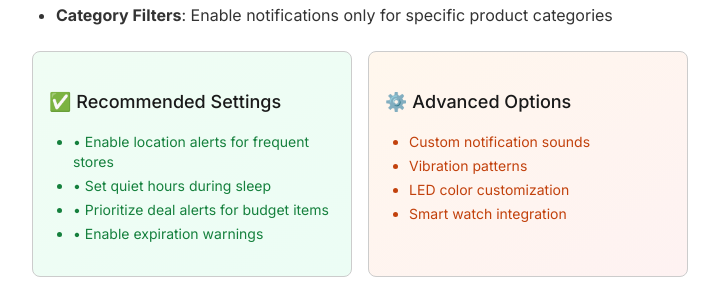
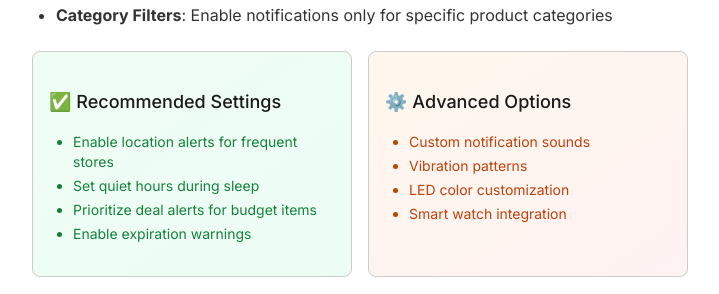
Before and after one commit to ShopisMarket/ShopisWiki, an Astro site: page /features/smart-notifications in a window 1280 px wide. Shown: the part 4000-4294 px from the top of the page, without its empty margins (288-1007 px from the left). Built offline with nearby package versions, Linux system fonts and the light colour scheme; Astro itself is replaced by a stand-in of ours.

Commit message:
Updated smart-notifications.astro

```diff
--- a/src/pages/features/smart-notifications.astro
+++ b/src/pages/features/smart-notifications.astro
@@ -250,10 +250,10 @@ const headings = [
     <div class="border border-neutral-200 dark:border-neutral-800 rounded-lg p-4 bg-gradient-to-br from-green-50 to-emerald-50 dark:from-green-900/20 dark:to-emerald-900/20">
       <h4 class="font-semibold mb-2 text-green-800 dark:text-green-300">✅ Recommended Settings</h4>
       <ul class="text-sm text-green-700 dark:text-green-300 space-y-1">
-        <li>• Enable location alerts for frequent stores</li>
-        <li>• Set quiet hours during sleep</li>
-        <li>• Prioritize deal alerts for budget items</li>
-        <li>• Enable expiration warnings</li>
+        <li> Enable location alerts for frequent stores</li>
+        <li> Set quiet hours during sleep</li>
+        <li> Prioritize deal alerts for budget items</li>
+        <li> Enable expiration warnings</li>
       </ul>
     </div>
     <div class="border border-neutral-200 dark:border-neutral-800 rounded-lg p-4 bg-gradient-to-br from-orange-50 to-red-50 dark:from-orange-900/20 dark:to-red-900/20">
```
